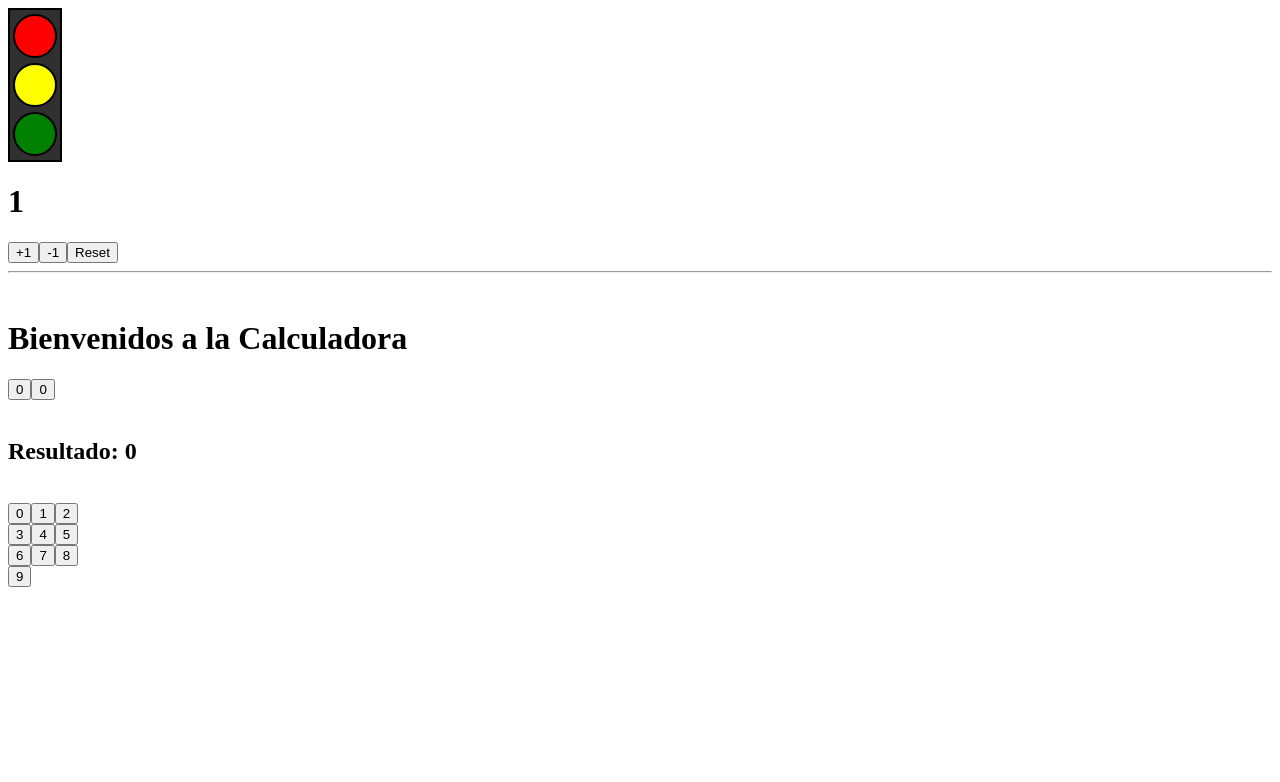
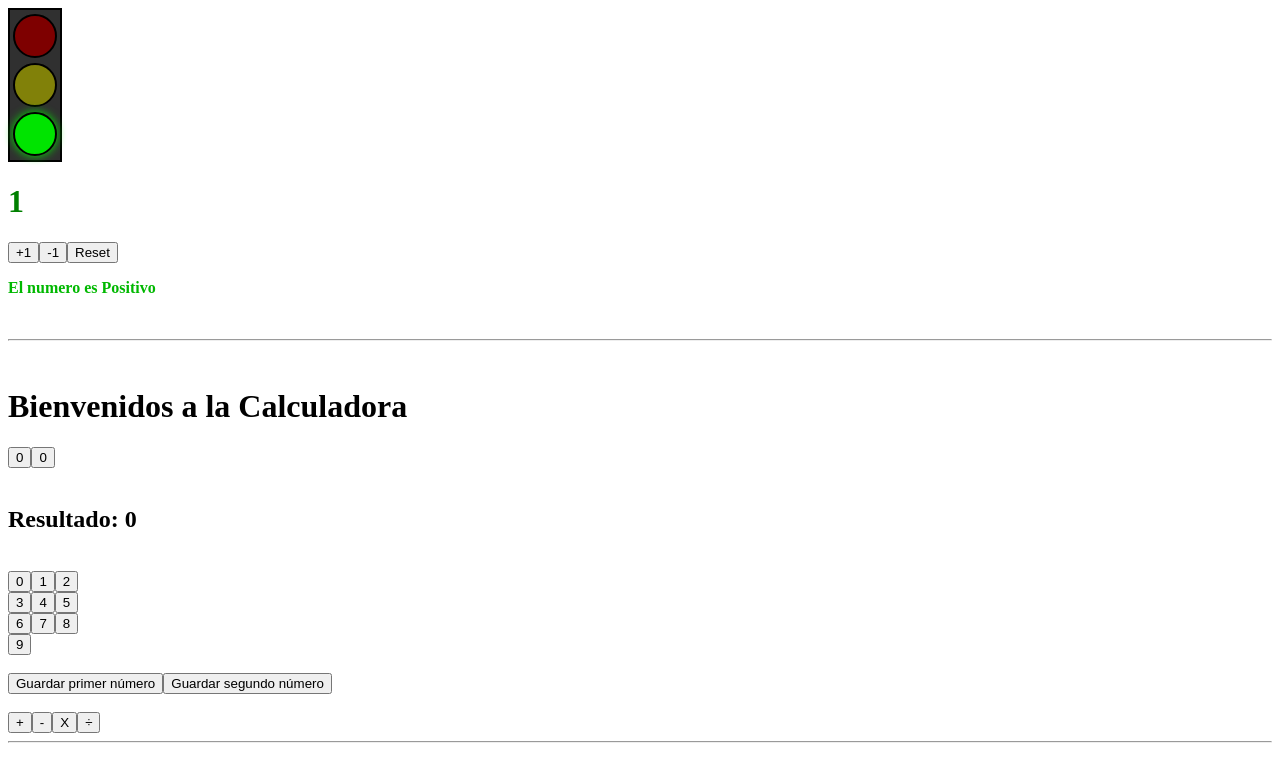
Before and after one commit to xosembg61/PRIMERPROYECTO, an Angular app: page / in a window 1280 px wide. Both pictures are taken after a click on the button "+1". Shown: the top 782 px of the page. Built offline with nearby package versions, Linux system fonts and the light colour scheme.

Commit message:
Actualizacion 1
Calculadora + Semaforo Brillante

```diff
--- a/src/app/app.html
+++ b/src/app/app.html
@@ -2,8 +2,9 @@
 <br>
 <hr>
 <br>
-
 <app-calculadora></app-calculadora>
-
+<br>
+<hr>
+<br>
 
 <router-outlet />
--- a/src/app/calculadora/calculadora.html
+++ b/src/app/calculadora/calculadora.html
@@ -35,3 +35,16 @@
 <br>
 
 <button (click)="boton(9)">9</button>
+
+<br><br>
+
+<!-- Operaciones -->
+<button (click)="boton1_final()">Guardar primer número</button>
+<button (click)="boton2_final()">Guardar segundo número</button>
+
+<br><br>
+
+<button (click)="sumar()">+</button>
+<button (click)="restar()">-</button>
+<button (click)="multiplicar()">X</button>
+<button (click)="dividir()">÷</button>
--- a/src/app/calculadora/calculadora.ts
+++ b/src/app/calculadora/calculadora.ts
@@ -30,28 +30,34 @@ export class Calculadora {
 
   if (this.hueco_seleccionado() == 1) {
     this.boton_selected_1.set(valor);
+    this.select_final1.set(valor);
   }
 
   if (this.hueco_seleccionado() == 2) {
     this.boton_selected_2.set(valor);
+    this.select_final2.set(valor);
   }
 
   }
 
   sumar() {
-
+    this.resultado.set(this.select_final1() + this.select_final2());
   }
 
   restar() {
-
+    this.resultado.set(this.select_final1() - this.select_final2());
   }
 
   multiplicar() {
-
+    this.resultado.set(this.select_final1() * this.select_final2());
   }
 
   dividir() {
-
+    if (this.select_final2() == 0) {
+      this.resultado.set(0);
+    } else {
+      this.resultado.set(this.select_final1() / this.select_final2());
+    }
   }
 
 }
--- a/src/app/components/smaforo/smaforo.css
+++ b/src/app/components/smaforo/smaforo.css
@@ -18,13 +18,27 @@
 }
 
 .rojo {
-    background-color: red;
+    background-color: rgb(126, 0, 0);
 }
 
 .amarillo {
-    background-color: yellow;
+    background-color: rgba(148, 148, 0, 0.815);
 }
 
 .verde {
     background-color: green;
 }
+
+.rojo_enciende {
+    background-color: red;
+    box-shadow: 0px 0px 10px red;
+}
+
+.amarillo_enciende {
+    background-color: yellow;
+    box-shadow: 0px 0px 10px yellow;
+}
+.verde_enciende {
+    background-color: rgb(0, 228, 0);
+    box-shadow: 0px 0px 10px rgb(0, 228, 0);
+}
--- a/src/app/components/smaforo/smaforo.html
+++ b/src/app/components/smaforo/smaforo.html
@@ -1,8 +1,21 @@
 <div class="semaforo">
-    <div class="circulo rojo"></div>
-    <div class="circulo amarillo"></div>
-    <div class="circulo verde"></div>
+    @if(contador() >= 3) {
+        <div class="circulo rojo_enciende"></div>
+    } @else {
+        <div class="circulo rojo"></div>
+    }
 
+    @if(contador() >= 2) {
+        <div class="circulo amarillo_enciende"></div>
+    } @else {
+        <div class="circulo amarillo"></div>
+    }
+
+    @if(contador() >= 1) {
+        <div class="circulo verde_enciende"></div>
+    } @else {
+        <div class="circulo verde"></div>
+    }
 
 
 
@@ -10,8 +23,18 @@
 
 
 
-<h1> {{contador()}}</h1>
+
+
+<h1 [style]="{ 'color': color(), 'font-weight': peso() }">{{contador()}}</h1>
 
 <button (click)="incrementar()">+1</button>
 <button (click)="decrementar()">-1</button>
 <button (click)="resetear()">Reset</button>
+
+@if (contador() < 0) {
+    <p style="color: rgb(255, 0, 0); font-weight: bold;">El numero es Negativo</p>
+}
+
+@if (contador() > 0) {
+    <p style="color: rgb(0, 184, 0); font-weight: bold;">El numero es Positivo</p>
+}
--- a/src/app/components/smaforo/smaforo.ts
+++ b/src/app/components/smaforo/smaforo.ts
@@ -9,17 +9,34 @@ import { Component, signal} from '@angular/core';
 export class Smaforo {
 
 contador = signal(0);
+color = signal('black');
+peso = signal('bold');
+
 
 incrementar() {
   this.contador.update(valor => valor + 1);
+  this.revisarColor();
 }
 
 decrementar() {
   this.contador.update(valor => valor - 1);
+  this.revisarColor();
 }
 
 resetear() {
   this.contador.set(0);
+  this.color.set('black');
 }
 
+revisarColor() {
+  if (this.contador() < 0) {
+    this.color.set('red');
+  } else if (this.contador() > 0) {
+    this.color.set('green');
+  } else {
+    this.color.set('black');
+  }
 }
+
+
+}
```
Lines whose indentation alone changed are shown as unchanged.
